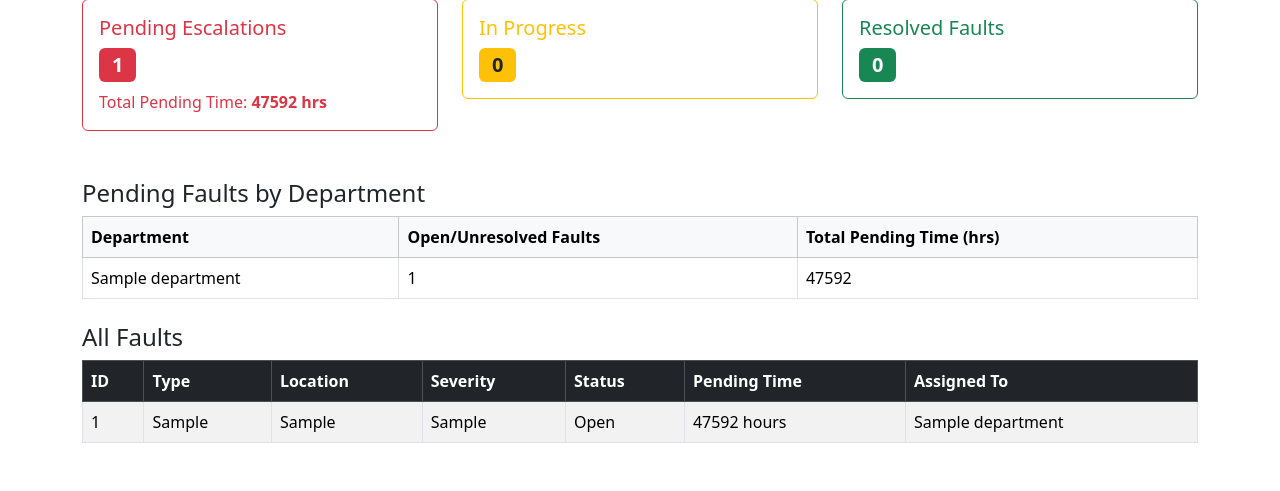
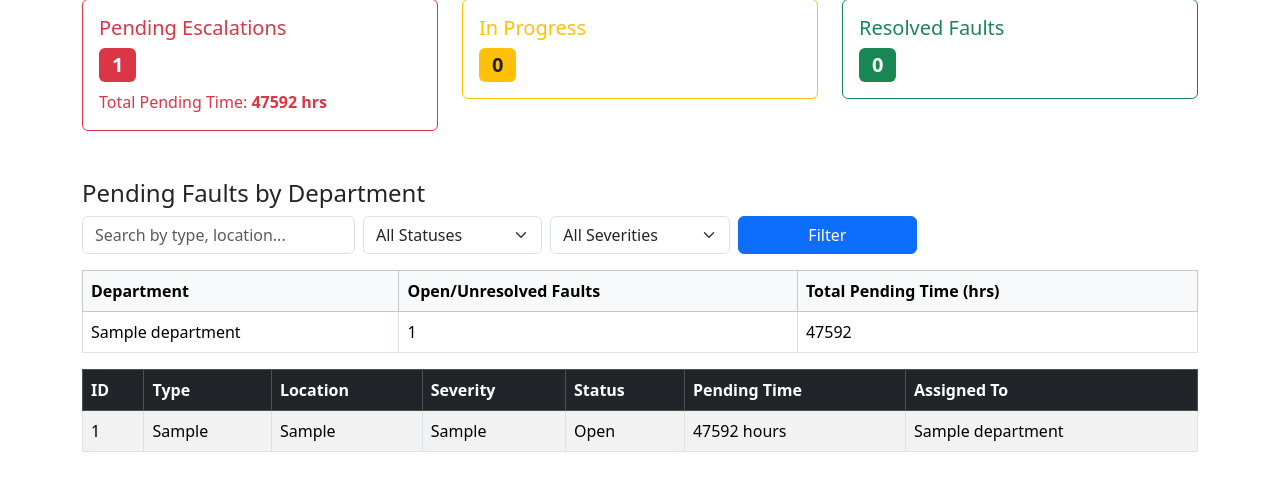
Before and after one commit to Jay963-sys/NOC-FAULT-LOGGER, a Flask app: page /dashboard in a window 1280 px wide. Shown: the part 285-776 px from the top of the page. Run offline with Flask 3, Linux system fonts and the light colour scheme; a user stored in the database is signed in; tables that the repository leaves empty hold one stand-in row (values such as "Sample post").

Commit message:
Filter and Fault Viewing Functionality

```diff
--- a/app/routes.py
+++ b/app/routes.py
@@ -47,23 +47,39 @@ def dashboard():
     current_time = datetime.utcnow() + timedelta(hours=1)  # UTC+1
 
     if current_user.role == 'admin':
-        faults = Fault.query.all()
+        faults_query = Fault.query
 
-        # Summary counts
-        pending_open = sum(1 for f in faults if f.status == 'Open')
-        pending_progress = sum(1 for f in faults if f.status == 'In Progress')
-        resolved_count = sum(1 for f in faults if f.status == 'Resolved')
+        # Filters from form
+        status = request.args.get('status')
+        severity = request.args.get('severity')
+        query = request.args.get('query')
 
+        if status:
+            faults_query = faults_query.filter_by(status=status)
+        if severity:
+            faults_query = faults_query.filter_by(severity=severity)
+        if query:
+            search = f"%{query}%"
+            faults_query = faults_query.filter(
+                Fault.type.ilike(search) | Fault.location.ilike(search)
+            )
+
+        faults = faults_query.all()
+
+        # Counts from unfiltered list for stats
+        all_faults = Fault.query.all()
+        pending_open = sum(1 for f in all_faults if f.status == 'Open')
+        pending_progress = sum(1 for f in all_faults if f.status == 'In Progress')
+        resolved_count = sum(1 for f in all_faults if f.status == 'Resolved')
         total_pending_time = sum(
             ((current_time - f.created_at).total_seconds() / 3600)
-            for f in faults if f.status != 'Resolved'
+            for f in all_faults if f.status != 'Resolved'
         )
 
-        # Breakdown by department
         departments = Department.query.all()
         dept_stats = []
         for dept in departments:
-            dept_faults = [f for f in faults if f.assigned_to_id == dept.id and f.status != 'Resolved']
+            dept_faults = [f for f in all_faults if f.assigned_to_id == dept.id and f.status != 'Resolved']
             fault_count = len(dept_faults)
             total_hours = sum(
                 ((current_time - f.created_at).total_seconds() / 3600)
@@ -86,6 +102,7 @@ def dashboard():
             total_pending_time=int(total_pending_time),
             dept_stats=dept_stats
         )
+
     else:
         faults = Fault.query.filter_by(assigned_to_id=current_user.department_id).all()
         return render_template('dept_dashboard.html', faults=faults, current_time=current_time)
@@ -169,3 +186,9 @@ def index():
 def history():
     faults = Fault.query.order_by(Fault.created_at.desc()).all()
     return render_template('history.html', faults=faults)
+
+@bp.route('/fault/<int:fault_id>')
+@login_required
+def view_fault(fault_id):
+    fault = Fault.query.get_or_404(fault_id)
+    return render_template('fault_detail.html', fault=fault)
--- a/app/templates/base.html
+++ b/app/templates/base.html
@@ -48,5 +48,16 @@
     </div>
 
     <script src="https://cdn.jsdelivr.net/npm/bootstrap@5.3.3/dist/js/bootstrap.bundle.min.js"></script>
+
+    <script>
+      document.addEventListener("DOMContentLoaded", function () {
+        document.querySelectorAll(".clickable-row").forEach(function (row) {
+          row.addEventListener("click", function () {
+            const href = this.dataset.href;
+            if (href) window.location = href;
+          });
+        });
+      });
+    </script>
   </body>
 </html>
--- a/app/templates/dashboard.html
+++ b/app/templates/dashboard.html
@@ -2,7 +2,7 @@
 
 <h2 class="mb-4">Admin Dashboard</h2>
 
-<p><strong>Total Faults:</strong> {{ faults | length }}</p>
+<p><strong>Total Faults:</strong> {{ faults|length }}</p>
 <p>
   <strong>Current Time:</strong> {{ current_time.strftime('%Y-%m-%d %H:%M:%S')
   }} UTC+1
@@ -45,8 +45,34 @@
     </div>
   </div>
 </div>
-{% endif %} {% if faults %} {% if dept_stats %}
+
+{% if dept_stats %}
 <h4 class="mt-5">Pending Faults by Department</h4>
+<form method="GET" class="row g-2 mb-3">
+  <div class="col-md-3">
+    <input type="text" name="query" class="form-control" placeholder="Search by type, location..." value="{{ request.args.get('query', '') }}">
+  </div>
+  <div class="col-md-2">
+    <select name="status" class="form-select">
+      <option value="">All Statuses</option>
+      <option value="Open" {% if request.args.get('status') == 'Open' %}selected{% endif %}>Open</option>
+      <option value="In Progress" {% if request.args.get('status') == 'In Progress' %}selected{% endif %}>In Progress</option>
+      <option value="Resolved" {% if request.args.get('status') == 'Resolved' %}selected{% endif %}>Resolved</option>
+    </select>
+  </div>
+  <div class="col-md-2">
+    <select name="severity" class="form-select">
+      <option value="">All Severities</option>
+      <option value="Low" {% if request.args.get('severity') == 'Low' %}selected{% endif %}>Low</option>
+      <option value="Medium" {% if request.args.get('severity') == 'Medium' %}selected{% endif %}>Medium</option>
+      <option value="High" {% if request.args.get('severity') == 'High' %}selected{% endif %}>High</option>
+    </select>
+  </div>
+  <div class="col-md-2">
+    <button type="submit" class="btn btn-primary w-100">Filter</button>
+  </div>
+</form>
+
 <table class="table table-bordered">
   <thead class="table-light">
     <tr>
@@ -65,9 +91,7 @@
     {% endfor %}
   </tbody>
 </table>
-{% endif %}
-
-<h4 class="mt-4">All Faults</h4>
+{% endif %} {% endif %} {% if faults %}
 <table class="table table-bordered table-striped">
   <thead class="table-dark">
     <tr>
@@ -82,7 +106,10 @@
   </thead>
   <tbody>
     {% for fault in faults %}
-    <tr>
+    <tr
+      class="clickable-row"
+      data-href="{{ url_for('main.view_fault', fault_id=fault.id) }}"
+    >
       <td>{{ fault.id }}</td>
       <td>{{ fault.type }}</td>
       <td>{{ fault.location }}</td>
@@ -100,6 +127,7 @@
     {% endfor %}
   </tbody>
 </table>
+
 {% else %}
 <p>No faults found.</p>
 {% endif %} {% endblock %}
```
